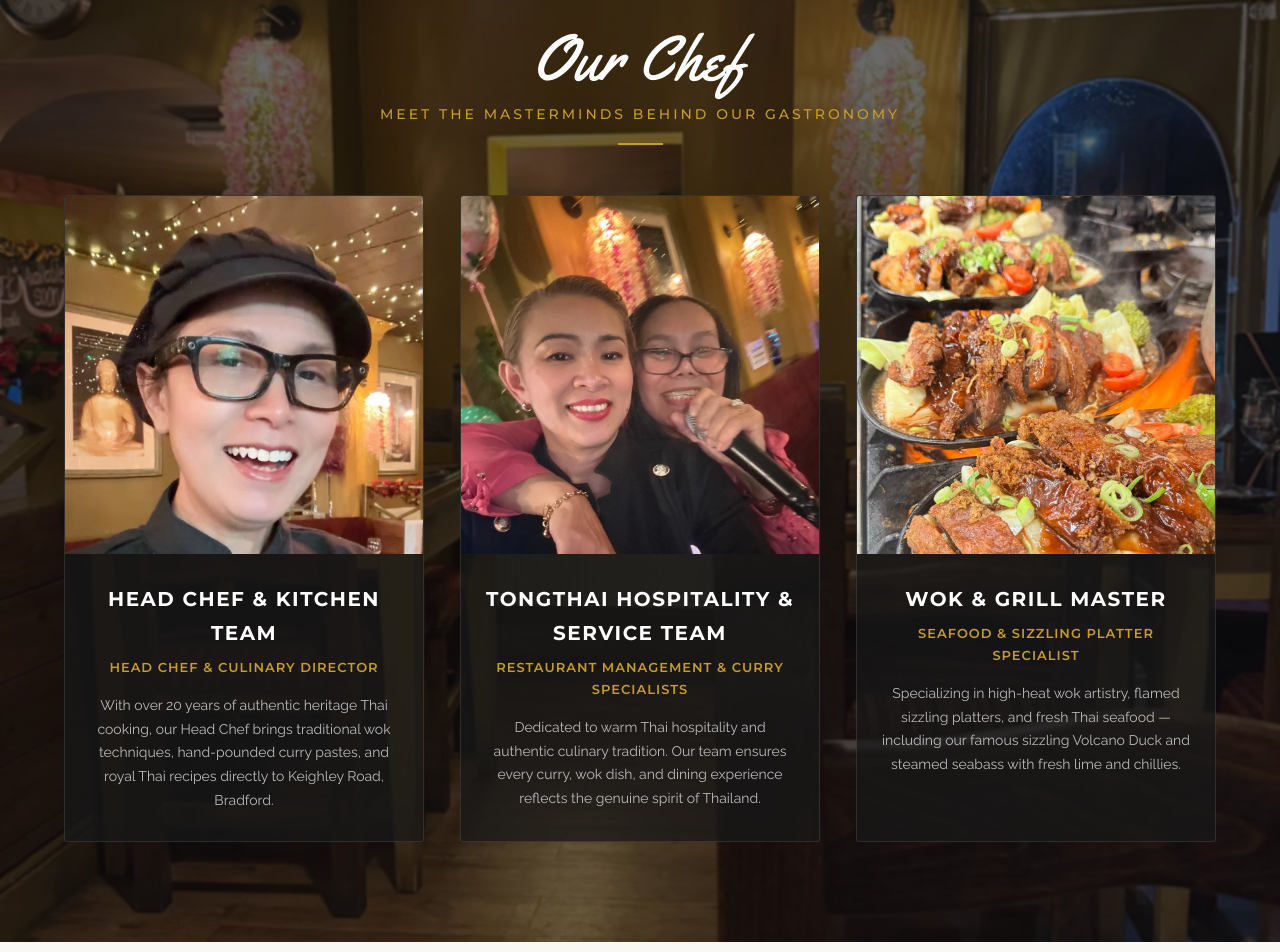
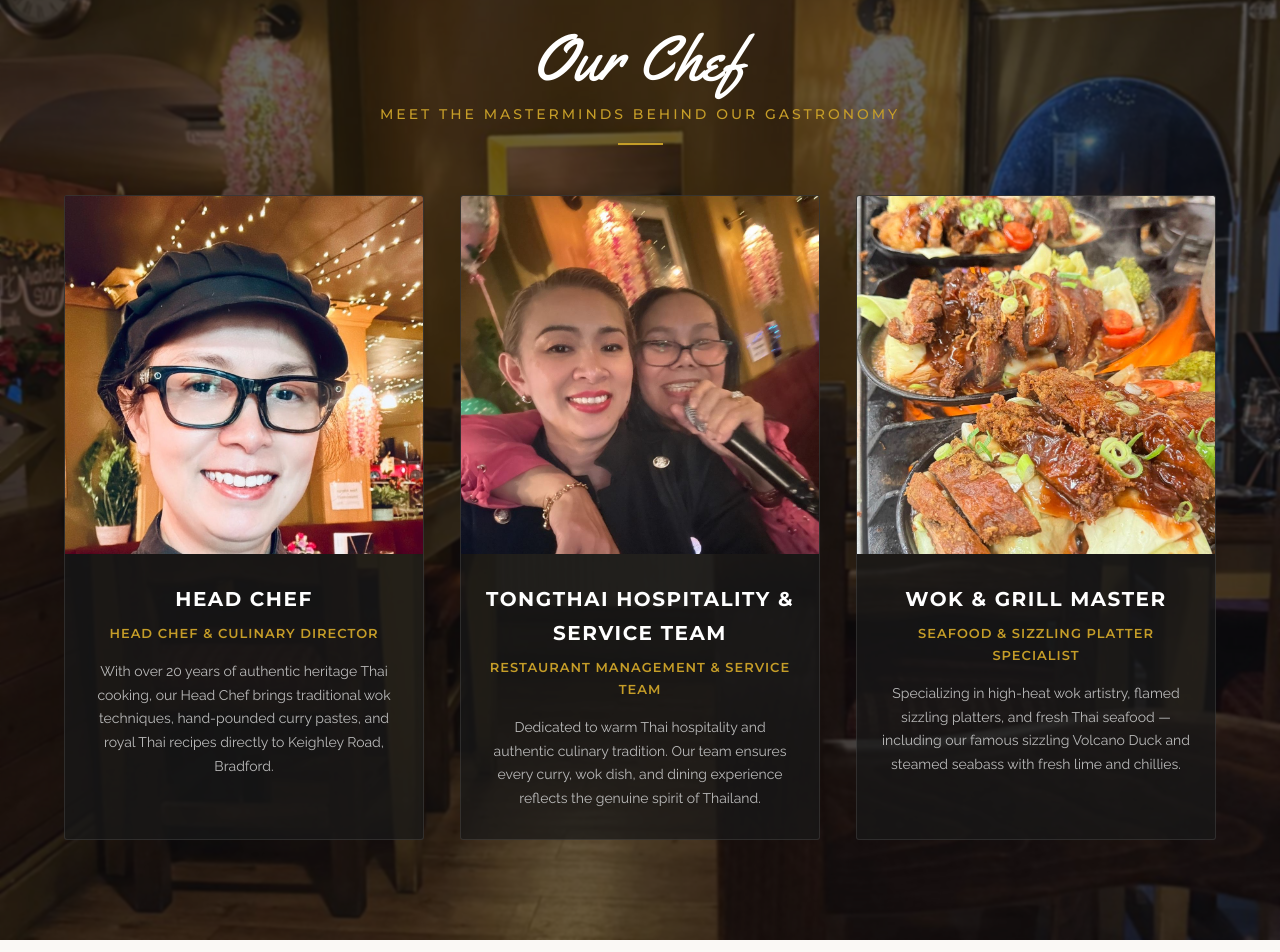
Before and after one commit to AliZaidi5110/tongthai, a Next.js app: page / in a window 1280 px wide. Shown: the part 8752-9704 px from the top of the page. Built offline with nearby package versions, Linux system fonts and the light colour scheme.

Commit message:
feat: update head chef portrait with authentic restaurant image

```diff
--- a/src/components/ChefTeam.tsx
+++ b/src/components/ChefTeam.tsx
@@ -92,7 +92,7 @@ export default function ChefTeam() {
                   sizes="(max-width: 640px) 90vw, (max-width: 1024px) 45vw, 360px"
                   style={{
                     objectFit: 'cover',
-                    objectPosition: 'center 18%',
+                    objectPosition: chef.objectPosition || 'center 20%',
                     transition: 'transform 0.5s ease',
                   }}
                   className="chef-portrait"
--- a/src/data/restaurantData.ts
+++ b/src/data/restaurantData.ts
@@ -25,6 +25,7 @@ export interface Chef {
   name: string;
   role: string;
   image: string;
+  objectPosition?: string;
   bio: string;
   socials: {
     facebook?: string;
@@ -359,9 +360,10 @@ export const POPULAR_DISHES: Dish[] = [
 export const CHEFS: Chef[] = [
   {
     id: 'chef-1',
-    name: 'Head Chef & Kitchen Team',
+    name: 'Head Chef',
     role: 'Head Chef & Culinary Director',
     image: '/images/chef-head.jpg',
+    objectPosition: 'center 20%',
     bio: 'With over 20 years of authentic heritage Thai cooking, our Head Chef brings traditional wok techniques, hand-pounded curry pastes, and royal Thai recipes directly to Keighley Road, Bradford.',
     socials: {
       facebook: 'https://www.facebook.com/tongthaibradford',
@@ -371,8 +373,9 @@ export const CHEFS: Chef[] = [
   {
     id: 'chef-2',
     name: 'TongThai Hospitality & Service Team',
-    role: 'Restaurant Management & Curry Specialists',
+    role: 'Restaurant Management & Service Team',
     image: '/images/chef-team-karaoke.jpg',
+    objectPosition: 'center 25%',
     bio: 'Dedicated to warm Thai hospitality and authentic culinary tradition. Our team ensures every curry, wok dish, and dining experience reflects the genuine spirit of Thailand.',
     socials: {
       facebook: 'https://www.facebook.com/tongthaibradford',
@@ -384,6 +387,7 @@ export const CHEFS: Chef[] = [
     name: 'Wok & Grill Master',
     role: 'Seafood & Sizzling Platter Specialist',
     image: '/images/volcano-duck.jpg',
+    objectPosition: 'center',
     bio: 'Specializing in high-heat wok artistry, flamed sizzling platters, and fresh Thai seafood — including our famous sizzling Volcano Duck and steamed seabass with fresh lime and chillies.',
     socials: {
       facebook: 'https://www.facebook.com/tongthaibradford',
```
Also changed, not shown: public/images/chef-head.jpg.
